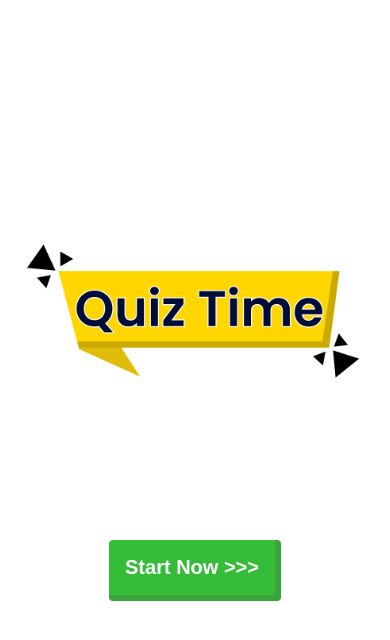
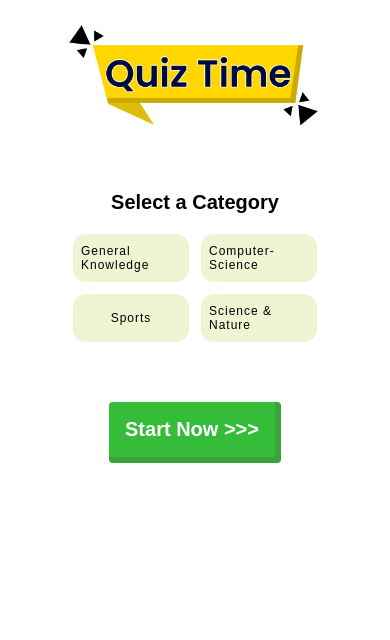
Before and after one commit to saket05-ctr/real-time-quiz-application, a plain HTML site: page index.html in a window 390 px wide. Drawn offline with Linux system fonts and the light colour scheme.

Commit message:
Added the functionality of selecting category for the Quiz

```diff
--- a/index.html
+++ b/index.html
@@ -12,6 +12,16 @@
         <div class="home-content-container">
             <div class="home-content">
                 <img src="image/logo.png" alt="">
+                <div class="categories-container">
+                    <p class="select-category">Select a Category</p>
+                    <p class="error">Please select a category</p>
+                    <div class="categories">
+                        <div class="items first">General Knowledge</div>
+                        <div class="items second">Computer-Science</div>
+                        <div class="items third">Sports</div>
+                        <div class="items forth">Science & Nature</div>
+                    </div>
+                </div>
                 <div class="button-cuntainer">
                     <button id="start-button">Start Now >>></button>
                 </div>
--- a/script_index.js
+++ b/script_index.js
@@ -1,12 +1,29 @@
 const startButton = document.querySelector('#start-button');
 const highScore = document.querySelector('.high-score');
 const highScoreValue = document.querySelector('.high-score-value');
+const AllCategories = document.querySelectorAll('.items');
+const errorElement = document.querySelector('.error');
 
-
+let requestUrl = ""
 function isEmpty(obj){
     return Object.keys(obj).length === 0;
 }
 
+// function selectCategory (){
+//     let Url= ""
+//     for(const item of AllCategories){
+//         if(item.classList.contains('active')){
+//             Url = AllUrl.${item.innerText}
+//             console.log(Url);
+//         }
+//         return Url
+
+//     }
+
+// }
+
+
+// let requestUrl = selectCategory()
 
 let score =JSON.parse(localStorage.getItem('Scores')) || {};
 if(!isEmpty(score)){
@@ -18,7 +35,12 @@ if(!isEmpty(score)){
 
 
 startButton.addEventListener('click',() =>{
-    makeHttpRequest('GET', 'https://opentdb.com/api.php?amount=25&category=18&difficulty=easy&type=multiple');
+    if(requestUrl == ""){
+        errorElement.style.display= "block"
+    }
+    else{
+        makeHttpRequest('GET', requestUrl);
+    }
 });
 
 
@@ -38,3 +60,30 @@ function makeHttpRequest(method, url){
     xhr.send();
     console.log('request sent');
 };
+
+let AllUrl = {
+    "General Knowledge": "https://opentdb.com/api.php?amount=25&category=9&type=multiple",
+    "Computer-Science":"https://opentdb.com/api.php?amount=25&category=18&difficulty=easy&type=multiple",
+    "Sports":"https://opentdb.com/api.php?amount=24&category=21&type=multiple",
+    "Science & Nature": "https://opentdb.com/api.php?amount=24&category=17&type=multiple"
+}
+
+let clicked = 0;
+for(const item of AllCategories){
+    item.addEventListener('click',() =>{
+        console.log(item);
+        console.log(clicked);
+        if(clicked == 0){
+            item.classList.add("active");
+            clicked = 1;
+        }
+
+        if(item.classList.contains('active')){
+            requestUrl = AllUrl[item.innerText]
+            console.log(requestUrl);
+        }
+    });
+
+
+
+}
--- a/style.css
+++ b/style.css
@@ -6,12 +6,9 @@ body{
 
 
 body.home-body{
-    margin: 0;
-    padding: 0;
     display: flex;
     justify-content: center;
     align-items: center;
-    min-height: 100vh;
 
 }
 
@@ -30,8 +27,8 @@ body.second-body{
 
 
 .home-content {
-    max-width: 861px;
-    min-height: 358px;
+    /* max-width: 861px;
+    min-height: 358px; */
     padding: 50px;
     /* background-color: pink; */
     display: flex;
@@ -88,10 +85,6 @@ body.second-body{
 
 
 @media (max-width: 768px) {
-    .home-content img{
-        width: 100%;
-
-}
 
     .home-content{
         padding: 36px;
@@ -114,7 +107,32 @@ body.second-body{
     .high-score{
         margin-top: 52px;
         font-size: 16px;
-}
+    }
+
+    /* .items{
+        padding: 8px;
+        display: flex;
+        justify-content: center;
+        align-items: center;
+        font-size: 16px;
+    }
+
+
+     .categories-container{
+        max-width: 320px
+     }
+
+     .categories{
+        margin: 40px ;
+        display: grid;
+        grid-template-rows: 68px 68px ;
+        grid-template-columns: 80px 80px ;
+        gap: 20px;
+    } */
+
+    .categories-container{
+        /* max-width: 350px; */
+    }
 }
 
 
@@ -599,3 +617,68 @@ audio{
     }
 
 }
+
+
+
+/* .categories-container{
+    margin: 12px auto;
+} */
+
+.categories-container .select-category{
+    font-size: 32px;
+    font-weight: 600;
+    text-align: center;
+}
+.error{
+    font-size: 12px;
+    text-align: center;
+    color: red;
+    display: none;
+
+}
+.items{
+    background-color: #EFF5D2;
+    /* border: 2px solid; */
+    padding: 8px;
+    border-radius: 13px;
+    display: flex;
+    justify-content: center;
+    align-items: center;
+    font-size: 20px;
+    letter-spacing: 1px;
+    font-weight: 500;
+    cursor: pointer;
+}
+.items.active{
+    border: 2px solid #C6D870;
+    /* background-color: #8FA31E; */
+}
+.categories{
+    margin: 40px ;
+    /* background-color: yellow; */
+    display: grid;
+    grid-template-rows: 68px 68px ;
+    grid-template-columns: 180px 180px ;
+    gap: 20px;
+}
+
+
+@media(max-width: 550px){
+    .categories{
+        margin: 20px ;
+
+        grid-template-rows: 48px 48px ;
+        grid-template-columns: 116px 116px ;
+        gap: 12px;
+    }
+    .categories-container .select-category{
+        font-size: 20px;
+    }
+    .items{
+        padding: 8px;
+        font-size: 12px;
+    }
+    .categories-container{
+        margin: 40px 0px;
+    }
+}
```
